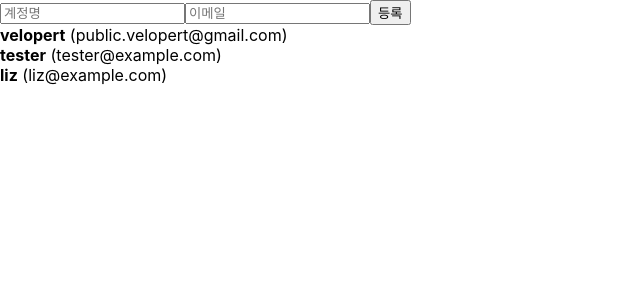
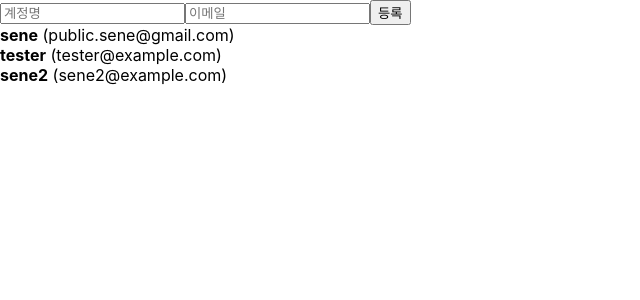
Before and after one commit to Sene68/react-self-training, a React (Create React App) app in the folder training-1/: page / in a window 1280 px wide. Shown: the top 300 px of the page, without its empty margins (0-640 px from the left). Built offline with nearby package versions, Linux system fonts and the light colour scheme.

Commit message:
change users

```diff
--- a/training-1/src/App.js
+++ b/training-1/src/App.js
@@ -18,8 +18,8 @@ function App() {
   const [users, setUsers] = useState([
     {
       id: 1,
-      username: 'velopert',
-      email: 'public.velopert@gmail.com'
+      username: 'sene',
+      email: 'public.sene@gmail.com'
     },
     {
       id: 2,
@@ -28,8 +28,8 @@ function App() {
     },
     {
       id: 3,
-      username: 'liz',
-      email: 'liz@example.com'
+      username: 'sene2',
+      email: 'sene2@example.com'
     }
   ]);
 
```
